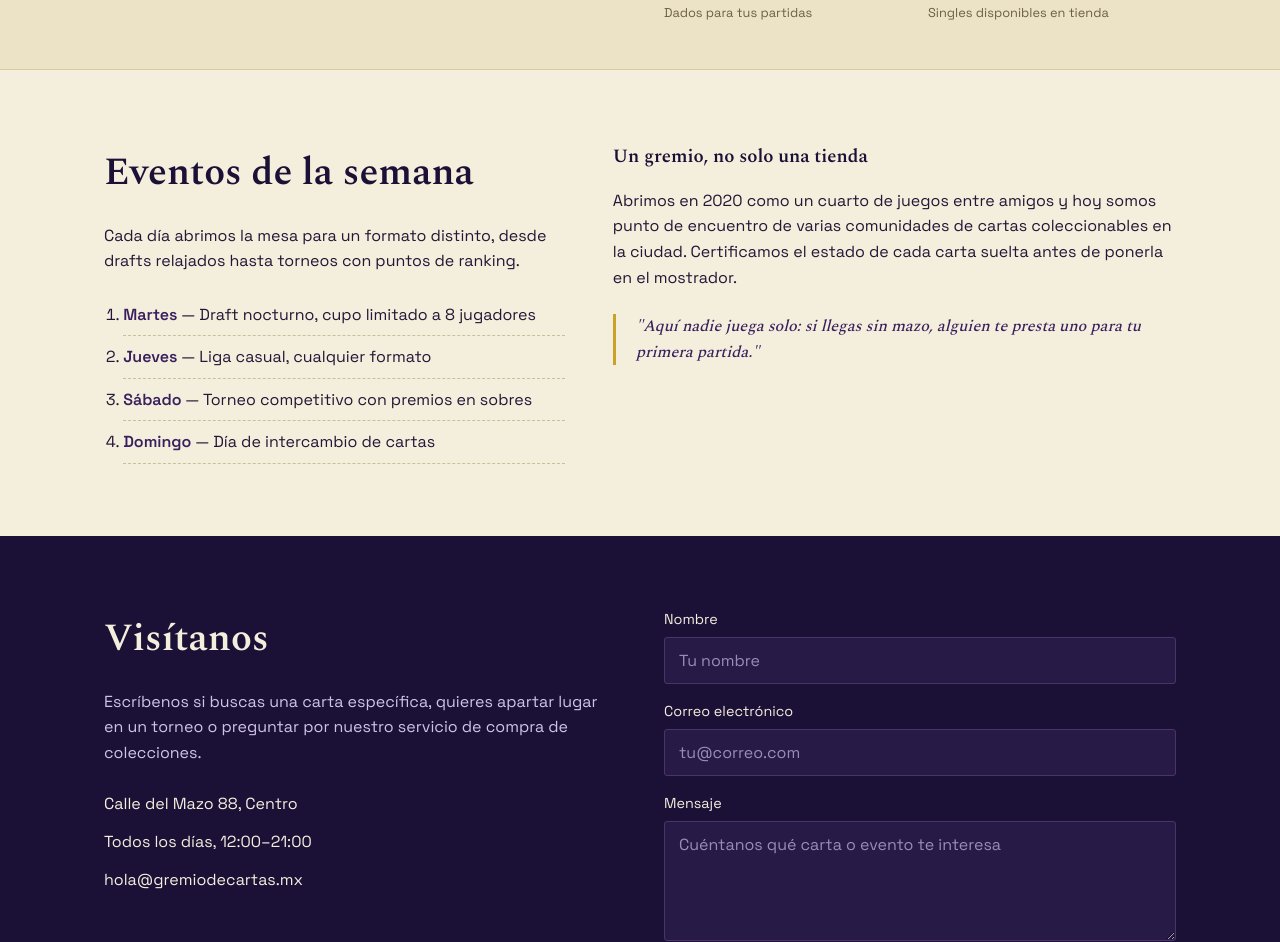
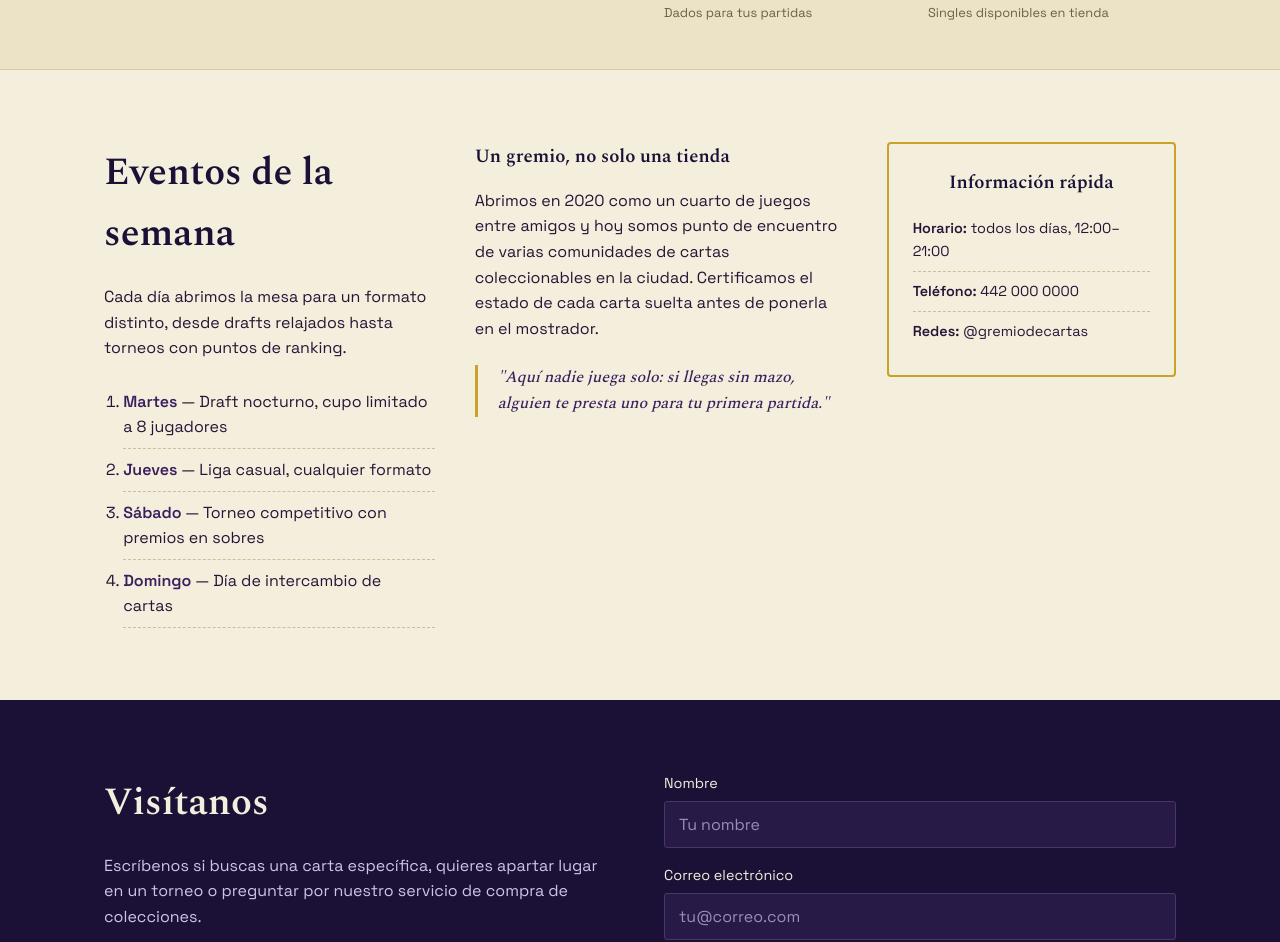
Before and after one commit to SebastianF0R/Actividad3_SebastianFernandezOro, a plain HTML site: page gremio-de-cartas/gremio-de-cartas/layout.html in a window 1280 px wide. Shown: the part 1647-2589 px from the top of the page. Drawn offline with nearby package versions, Linux system fonts and the light colour scheme.

Commit message:
Renombra a layout.html/layout.css y agrega barra lateral con información rápida y otros detalles

```diff
--- a/gremio-de-cartas/gremio-de-cartas/css/styles.css
+++ b/gremio-de-cartas/gremio-de-cartas/css/layout.css
@@ -259,7 +259,7 @@ p {
 }
 
 /* ============================================================
-   SECCIÓN: EVENTOS
+   SECCIÓN: EVENTOS CON BARRA LATERAL
    ============================================================ */
 .events-section {
   padding: 72px 0;
@@ -267,9 +267,38 @@ p {
 
 .events-section .wrap {
   display: grid;
-  grid-template-columns: 0.9fr 1.1fr;
-  gap: 48px;
+  grid-template-columns: 0.8fr 0.9fr 0.7fr;
+  gap: 40px;
   align-items: start;
+}
+
+.sidebar {
+  background: var(--parchment);
+  border: 2px solid var(--gold);
+  border-radius: 4px;
+  padding: 24px;
+  align-self: start;
+}
+
+.sidebar h3 {
+  text-align: center;
+  margin-bottom: 0.6em;
+}
+
+.sidebar ul {
+  list-style: none;
+  margin: 0;
+  padding: 0;
+}
+
+.sidebar li {
+  padding: 8px 0;
+  border-bottom: 1px dashed #cbbf99;
+  font-size: 0.9rem;
+}
+
+.sidebar li:last-child {
+  border-bottom: none;
 }
 
 .schedule {
--- a/gremio-de-cartas/gremio-de-cartas/index.html
+++ b/gremio-de-cartas/gremio-de-cartas/layout.html
@@ -14,7 +14,7 @@
     href="https://fonts.googleapis.com/css2?family=Spectral:wght@500;600;700&family=Space+Grotesk:wght@400;500;600&display=swap"
     rel="stylesheet"
   />
-  <link rel="stylesheet" href="css/styles.css" />
+  <link rel="stylesheet" href="css/layout.css" />
 </head>
 <body>
 
@@ -165,6 +165,15 @@
             uno para tu primera partida."
           </blockquote>
         </div>
+        <!-- Barra lateral: información rápida de la tienda -->
+        <aside class="sidebar">
+          <h3>Información rápida</h3>
+          <ul>
+            <li><strong>Horario:</strong> todos los días, 12:00–21:00</li>
+            <li><strong>Teléfono:</strong> 442 000 0000</li>
+            <li><strong>Redes:</strong> @gremiodecartas</li>
+          </ul>
+        </aside>
       </div>
     </section>
 
```
